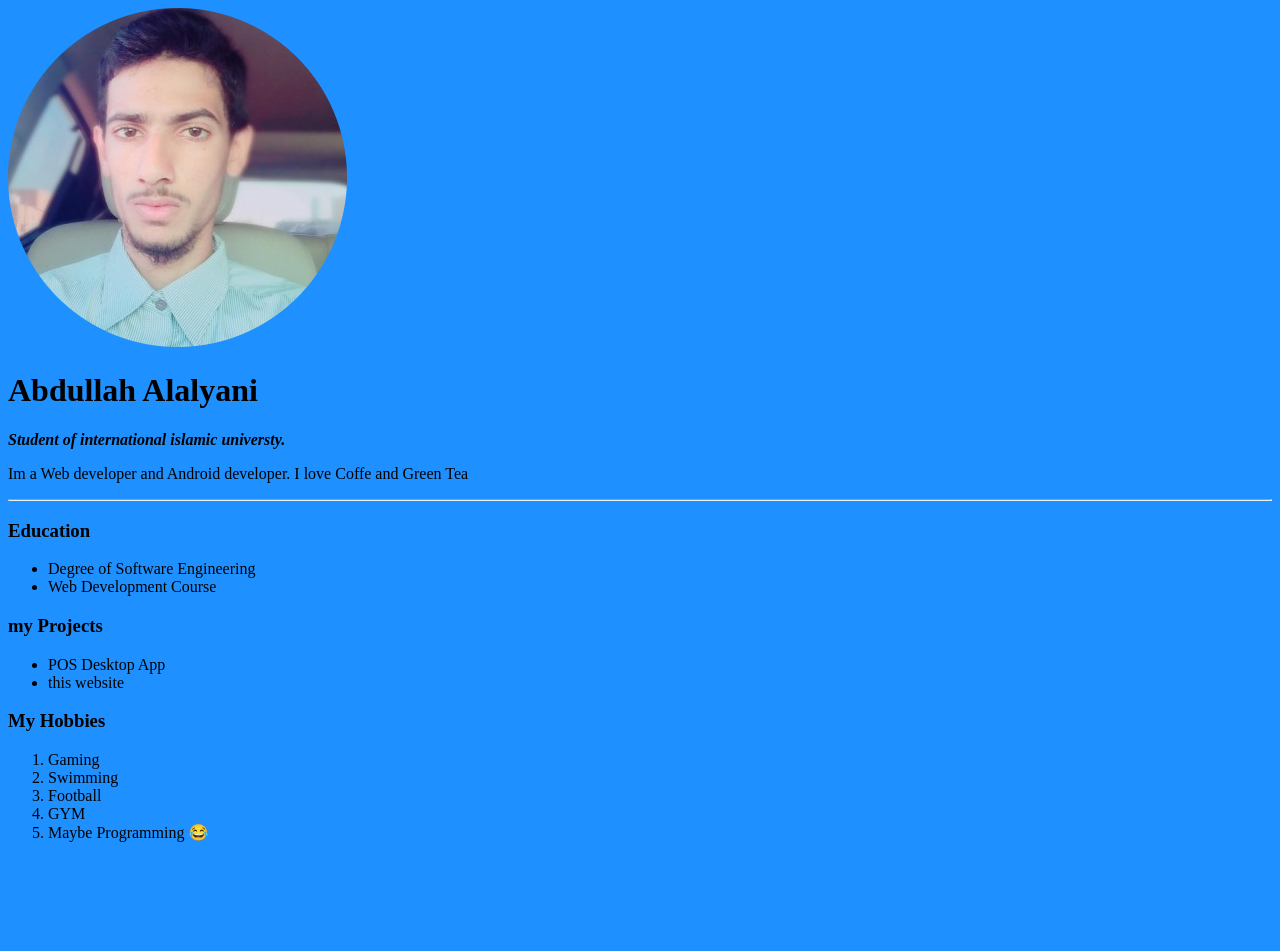
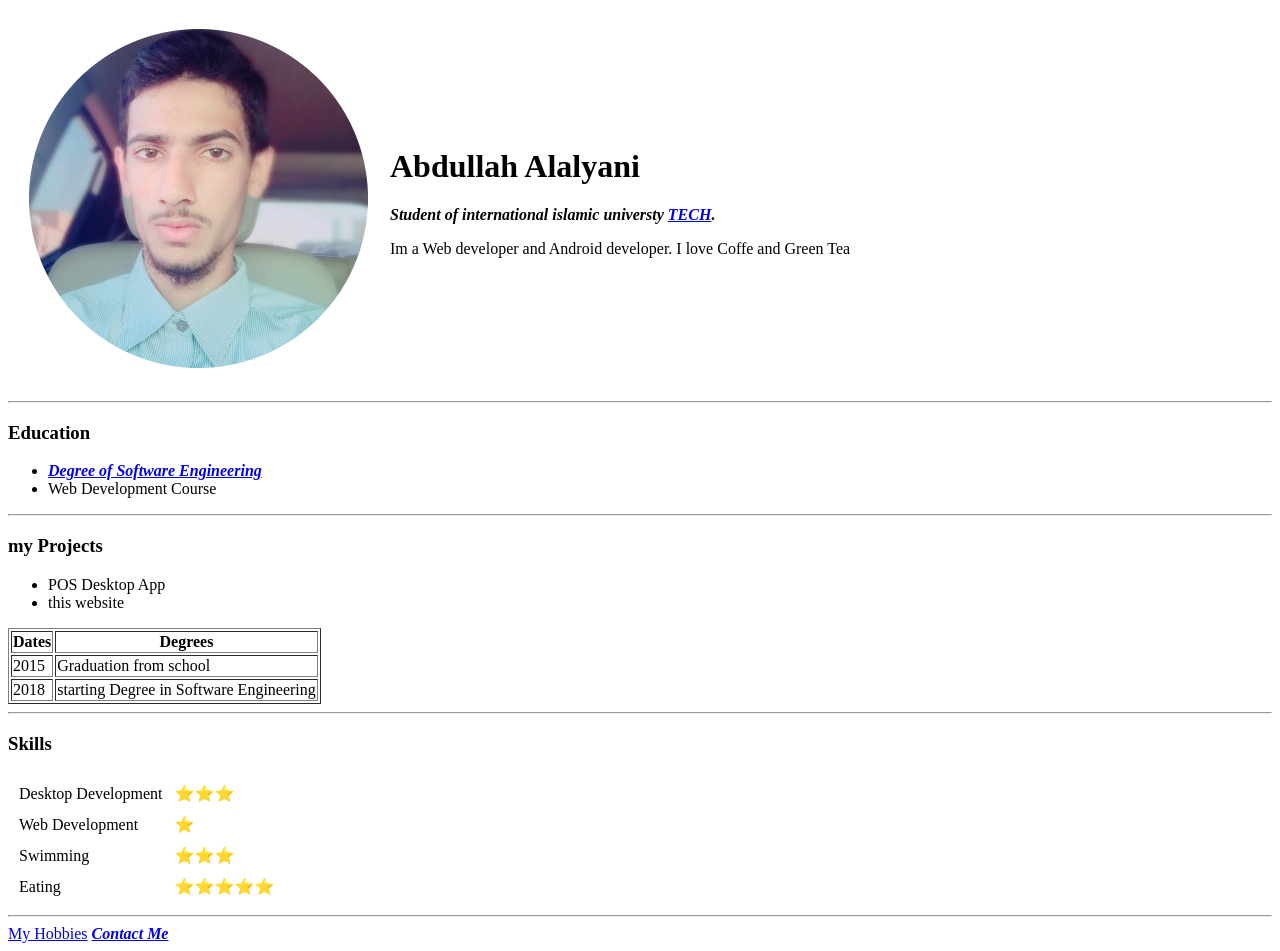
Before and after one commit to Abdullahrak/Abdullah, a plain HTML site: page index.html in a window 1280 px wide. Before the commit the page ends 858 px from the top, so only its background shows below. Drawn offline with Linux system fonts and the light colour scheme.

Commit message:
updates on website

```diff
--- a/index.html
+++ b/index.html
@@ -4,39 +4,81 @@
 <head>
   <meta charset="utf-8">
   <title> Abdullah's Personal Site</title>
-  <style>
-  .center {
-   text-align: center
-  }
-  </style>
+
 </head>
 
-<body  style="background-color:DodgerBlue;">
-  <img src="Abdullah-modified.png" alt="Abdullah's Profile Picture" class="center">
-  <h1>Abdullah Alalyani</h1>
-  <p><em><strong>Student of international islamic universty.</strong> </em></p>
-  <p>Im a Web developer and Android developer. I love Coffe and Green Tea</p>
+<body style="background-color:white;">
+  <table cellspacing="20">
+    <tr>
+      <td> <img src="Abdullah-modified.png" alt="Abdullah's Profile Picture" class="center"></td>
+      <td>
+        <h1>Abdullah Alalyani</h1>
+        <p><em><strong>Student of international islamic universty <a href="https://www.howtogeek.com/681780/how-to-make-your-pc-automatically-turn-on-on-a-schedule/">TECH</a>.</strong> </em></p>
+        <p>Im a Web developer and Android developer. I love Coffe and Green Tea</p>
+      </td>
+    </tr>
+  </table>
   <hr>
   <h3>Education</h3>
   <ul>
-    <li>Degree of Software Engineering </li>
+    <li> <em><strong><a href="https://www.guru99.com/what-is-software-engineering.html">Degree of Software Engineering</a></strong> </em></li>
     <li>Web Development Course</li>
   </ul>
+  <hr>
   <h3>my Projects</h3>
   <ul>
     <li> POS Desktop App</li>
     <li> this website</li>
   </ul>
-  <h3> My Hobbies</h3>
-  <ol>
-    <li>Gaming</li>
-    <li>Swimming</li>
-    <li>Football</li>
-    <li>GYM</li>
-    <li>Maybe Programming 😂 </li>
+  <table border="1">
+    <thead>
+      <tr>
+        <th>Dates</th>
+        <th>Degrees</th>
+      </tr>
+    </thead>
+    <tbody>
+      <tr>
+        <td>2015</td>
+        <td>Graduation from school</td>
+      </tr>
+      <tr>
+        <td>2018</td>
+        <td>starting Degree in Software Engineering</td>
+      </tr>
+    </tbody>
+    <tfoot>
 
-  </ol>
+    </tfoot>
 
+
+  </table border="1">
+  <hr>
+  <h3>Skills</h3>
+    <table cellspacing="10">
+        <tr>
+          <td> Desktop Development </td>
+          <td>⭐⭐⭐</td>
+        </tr>
+        <td> Web Development </td>
+        <td>⭐</td>
+        <tr>
+          <td> Swimming </td>
+          <td>⭐⭐⭐</td>
+
+        </tr>
+        <tr>
+          <td>Eating</td>
+          <td>⭐⭐⭐⭐⭐</td>
+
+        </tr>
+  </table>
+  <hr>
+
+
+  <a href="Hobbies.html">My Hobbies</a>
+
+  <em><strong><a href="ContactMe.html">Contact Me</a></em></strong>
 
 </body>
 
```
Also changed, not shown: ContactMe.html (added, +14 -0 lines), Hobbies.html (added, +18 -0 lines), Abdullah.jpeg (added).
